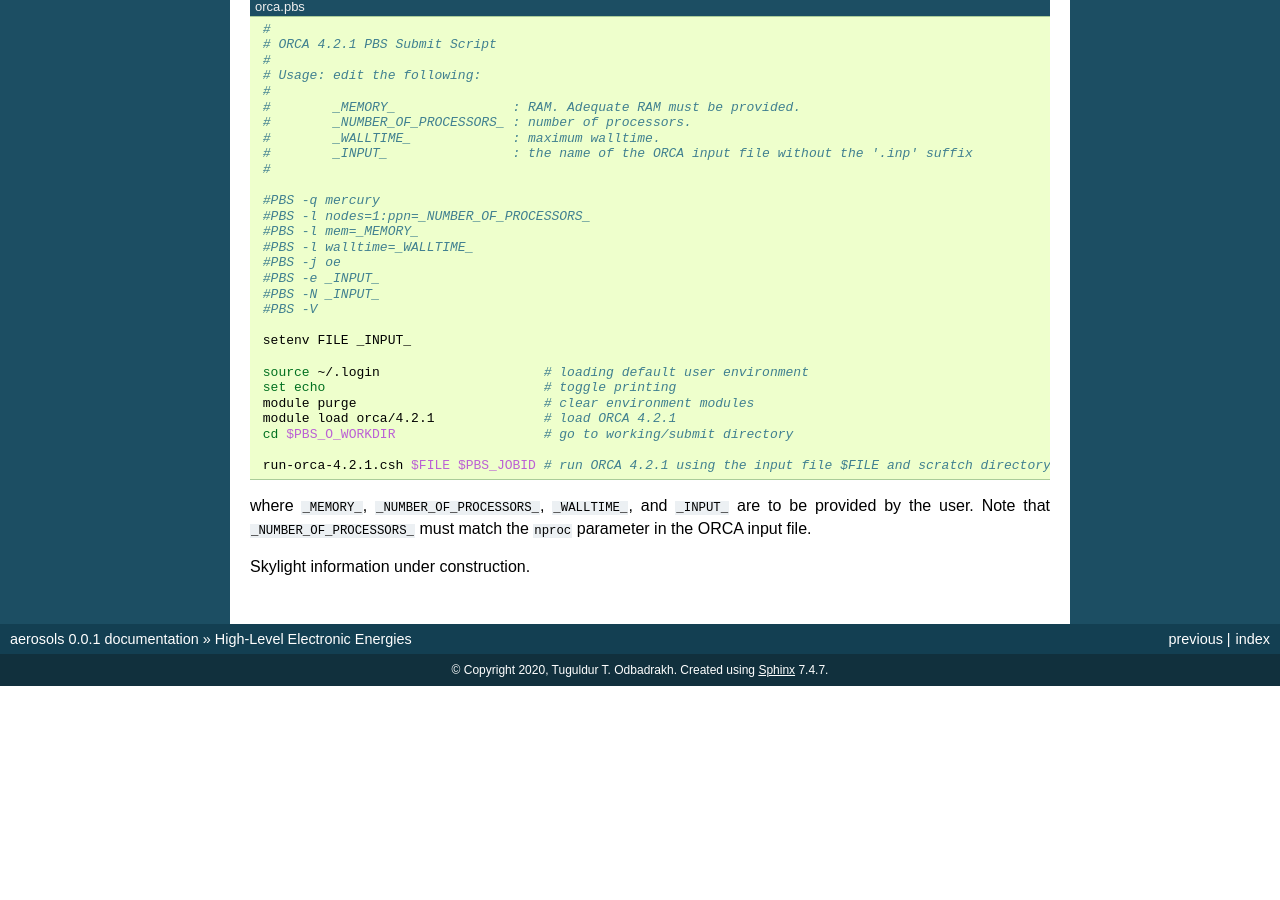
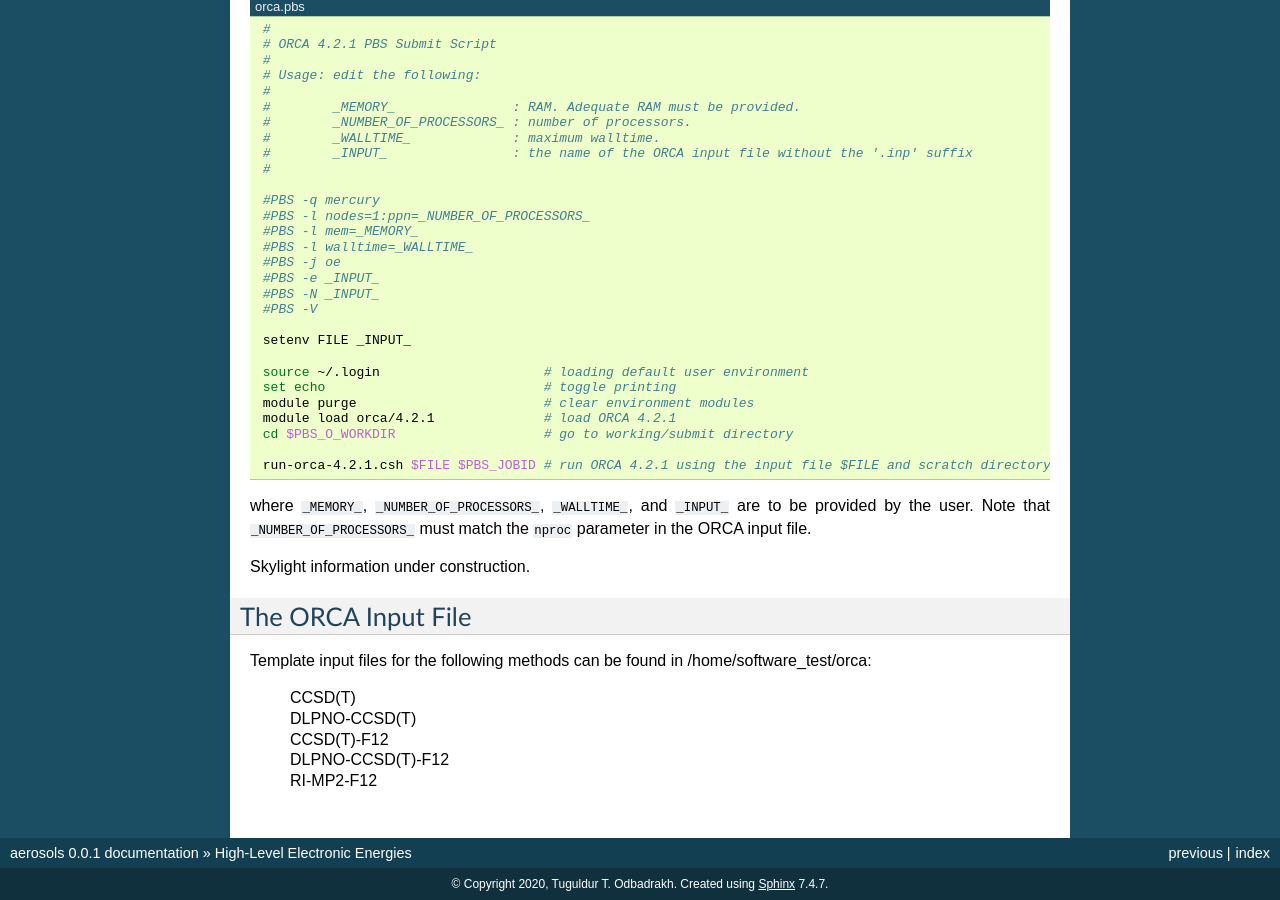
Before and after one commit to todbadrakh/aerosols, a Sphinx documentation site: the page built from docs/electronic-structure.rst, in a window 1280 px wide and 900 px high, scrolled down 637 px. Built offline with Sphinx 7.4.7, drawn with Linux system fonts in a browser that asks for light colours; before the commit the page ends 1323 px from its top, so only the background shows below that.

Commit message:
started input file section

```diff
--- a/docs/electronic-structure.rst
+++ b/docs/electronic-structure.rst
@@ -71,3 +71,13 @@ by the user. Note that ``_NUMBER_OF_PROCESSORS_`` must match the ``nproc`` param
 file.
 
 Skylight information under construction.
+
+The ORCA Input File
+===================
+Template input files for the following methods can be found in /home/software_test/orca:
+
+    | CCSD(T)
+    | DLPNO-CCSD(T)
+    | CCSD(T)-F12
+    | DLPNO-CCSD(T)-F12
+    | RI-MP2-F12
```
Also changed, not shown: 1 other file.
